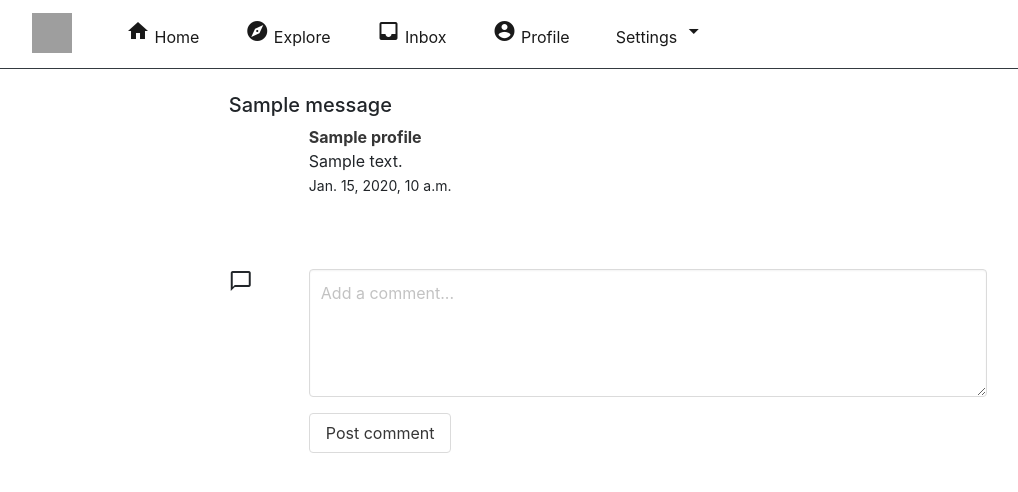
After one commit to Brian569/INSTA, a Django app: page /comments/ in a window 1280 px wide. The commit adds this page. Shown: the top 492 px of the page, without its empty margins (32-1050 px from the left). Run offline with Django 3.2, Linux system fonts and the light colour scheme; tables that the repository leaves empty hold one stand-in row (values such as "Sample post"); one stand-in notice (Sample message) is shown; some libraries are stand-ins or nearby versions; grey boxes are pictures that could not be loaded.

Commit message:
custome styles

```diff
--- /dev/null
+++ b/insta/templates/comments.html
@@ -0,0 +1,69 @@
+{% extends 'base.html' %}
+
+
+{% block content %}
+
+<div class="columns is-mobile">
+    <div class="column is-three-fifths is-offset-one-fifth">
+
+
+        {% for message in messages %}
+            <h5> {{message}} </h5>
+        {% endfor %}
+
+
+   {% for photo in photos %}
+   <article class="media">
+    <figure class="media-left">
+      <p class="image is-64x64">
+
+
+        <img src="{{photo.profile.profile_pic.url}}">
+      </p>
+    </figure>
+    <div class="media-content">
+      <div class="content">
+        <p>
+          <strong> {{photo.profile.name}} </strong>
+          <br>
+          {{photo.comments}}
+           <br>
+          <small> {{photo.pub_date}} </small>
+        </p>
+      </div>
+    </div>
+  </article>
+  <br><br>
+   {% endfor %}
+
+
+  <form  method="post">
+      {% csrf_token %}
+      <article class="media">
+        <figure class="media-left">
+          <p class="image is-64x64">
+            <span class="material-icons">
+                chat_bubble_outline
+            </span>
+          </p>
+        </figure>
+        <div class="media-content">
+          <div class="field">
+            <p class="control">
+              <textarea class="textarea" name="comment" placeholder="Add a comment..."></textarea>
+            </p>
+          </div>
+          <div class="field">
+            <p class="control">
+              <button class="button" type="submit">Post comment</button>
+            </p>
+          </div>
+        </div>
+      </article>
+  </form>
+
+    </div>
+    </div>
+  </div>
+
+{% endblock content %}
--- a/insta/templates/home.html
+++ b/insta/templates/home.html
@@ -37,12 +37,12 @@
                     <a href=""><br><br>
                        <span class="material-icons">
                             chat_bubble_outline
-                        </span>
+                        </span> <a href="{% url 'comments' %}">Comments</a>
                     </a>
                     <a href="">
                         <span class="material-icons btn-outline-danger ml-4">
                             favorite_border
-                        </span>
+                        </span> {{photo.likes}} likes
                     </a>
                   </div>
                 </div>
--- a/insta/templates/navbar.html
+++ b/insta/templates/navbar.html
@@ -1,7 +1,7 @@
 {% load bootstrap4 %}
 
 <nav class="navbar navbar-expand-lg navbar-light sticky-top border-bottom border-dark" >
-    <a class="navbar-brand" href="#">
+    <a class="navbar-brand" href="{% url 'home' %}">
         <img style="width: 5vmin; height: 5vmin;" class="ml-5" src="https://www.nicepng.com/png/detail/23-230042_instagram-logo-black-borders-png-transparent-background-instagram.png" alt="" >
     </a>
     <button class="navbar-toggler" type="button" data-toggle="collapse" data-target="#navbarNavDropdown" aria-controls="navbarNavDropdown" aria-expanded="false" aria-label="Toggle navigation">
```
Also changed, not shown: insta/migrations/0001_initial.py.
